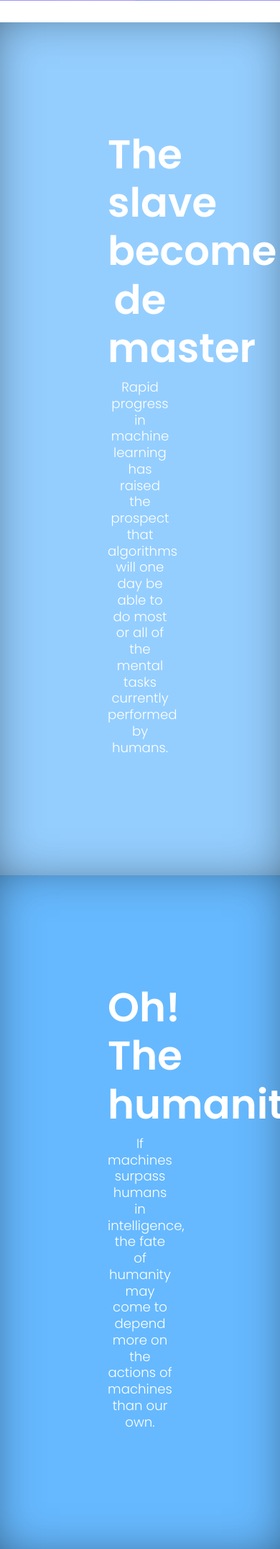
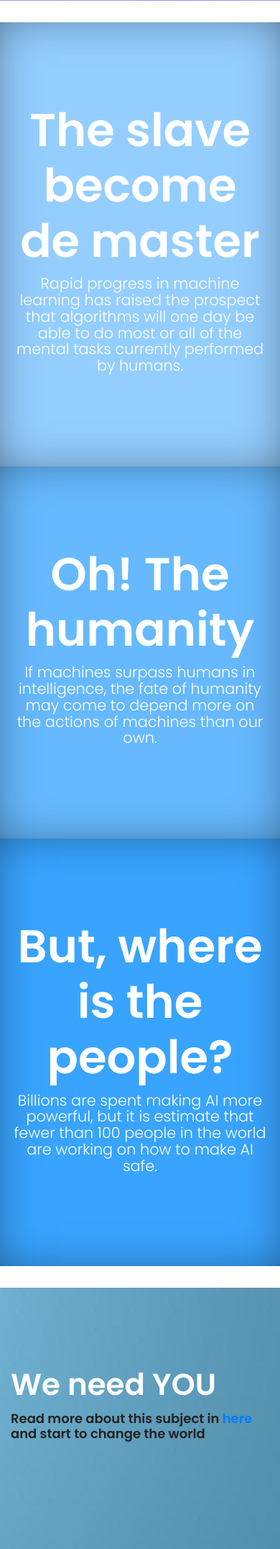
Before and after one commit to zorb42/technical_challenge, a CodeIgniter app: page /technical_challenge/ in a window 390 px wide; the page is wider, and only the part inside the window is pictured. Shown: the part 843-2995 px from the top of that part at 72% size. Run offline with CodeIgniter, Linux system fonts and the light colour scheme; some libraries are stand-ins or nearby versions.

Commit message:
detalhes finais na homepage e ajuste de responsividade

```diff
--- a/application/views/home/index.html
+++ b/application/views/home/index.html
@@ -5,7 +5,7 @@
 				      <nav id="nav-menu-container">
 				        <ul class="nav-menu">
 				          <li class="menu-active"><a href="index.html">Home</a></li>
-				          <li><a href="check_answers.php">Check answers</a></li>
+				          <li><a href="admin">Check answers</a></li>
 				        </ul>
 				      </nav><!-- #nav-menu-container -->
 					</div>
@@ -31,19 +31,21 @@
 			<!-- End banner Area -->
 
 			<!-- Start feature Area -->
-			<section class="feature-area section-gap">
-				<div class="cards card-slave">
+			<section>
+				<article class="card-slave">
 					<h2 class="text-white text-center">The slave become de master</h2>
 					<p class="text-center text-white">Rapid progress in machine learning has raised the prospect that algorithms will one day be able to do most or all of the mental tasks currently performed by humans.</p>
-				</div>
-				<div class="cards card-humanity">
+				</article>
+
+				<article class="card-humanity">
 					<h2 class="text-white text-center">Oh! The humanity</h2>
 					<p class="text-center text-white">If machines surpass humans in intelligence, the fate of humanity may come to depend more on the actions of machines than our own.</p>
-				</div>
-				<div class="cards card-billions">
+				</article>
+
+				<article class="card-billions">
 					<h2 class="text-white text-center">But, where is the people?</h2>
 					<p class="text-center text-white">Billions are spent making AI more powerful, but it is estimate that fewer than 100 people in the world are working on how to make AI safe.</p>
-				</div>
+				</article>
 			</section>
 			<!-- End feature Area -->
 
--- a/application/views/layouts/header.php
+++ b/application/views/layouts/header.php
@@ -18,9 +18,7 @@
 
 		<link href="https://fonts.googleapis.com/css?family=Poppins:100,200,400,300,500,600,700" rel="stylesheet">
 		<link rel="stylesheet" href="https://use.fontawesome.com/releases/v5.0.13/css/all.css" integrity="sha384-DNOHZ68U8hZfKXOrtjWvjxusGo9WQnrNx2sqG0tfsghAvtVlRW3tvkXWZh58N9jp" crossorigin="anonymous">
-			<!--
-			CSS
-			============================================= -->
+		<!-- CSS ============================================= -->
 		<link rel="stylesheet" href="assets/css/linearicons.css">
 		<link rel="stylesheet" href="assets/css/font-awesome.min.css">
 		<link rel="stylesheet" href="assets/css/bootstrap.css">
--- a/assets/css/custom.css
+++ b/assets/css/custom.css
@@ -22,37 +22,36 @@
 	color: #9791ff;
 }
 
-/*Card billions*/
-.card-billions {
-	padding: 150px;
-	background-color: #38a4ff;
-}
-
-.cards {
+article {
+	padding: 7rem 1rem;
 	-webkit-box-shadow: inset 0px 0px 80px -30px rgba(0,0,0,0.75);
   -moz-box-shadow: inset 0px 0px 80px -30px rgba(0,0,0,0.75);
   box-shadow: inset 0px 0px 80px -30px rgba(0,0,0,0.75);
 }
 
-.cards h2 {
-	font-size: 4em;
+article h2 {
+	font-size: 4rem;
 	margin-bottom: 10px;
 }
 
-.cards p {
-	font-size: 1.3em;
+article p {
+	font-size: 1.3rem;
 }
+
+/*Card billions*/
+.card-billions {
+	background-color: #38a4ff;
+}
+
 
 /*Card slave*/
 .card-slave {
-	padding: 150px;
 	background-color: #94ceff;
 	margin-top: 30px;
 }
 
 /*Card humanity*/
 .card-humanity {
-	padding: 150px;
 	background-color: #66b9ff;
 }
 
```
Also changed, not shown: assets/img/about-img.png (deleted), assets/img/banner-img.png (deleted), assets/img/brain-img.png (deleted), 2 other files. Lines whose indentation alone changed are shown as unchanged.
